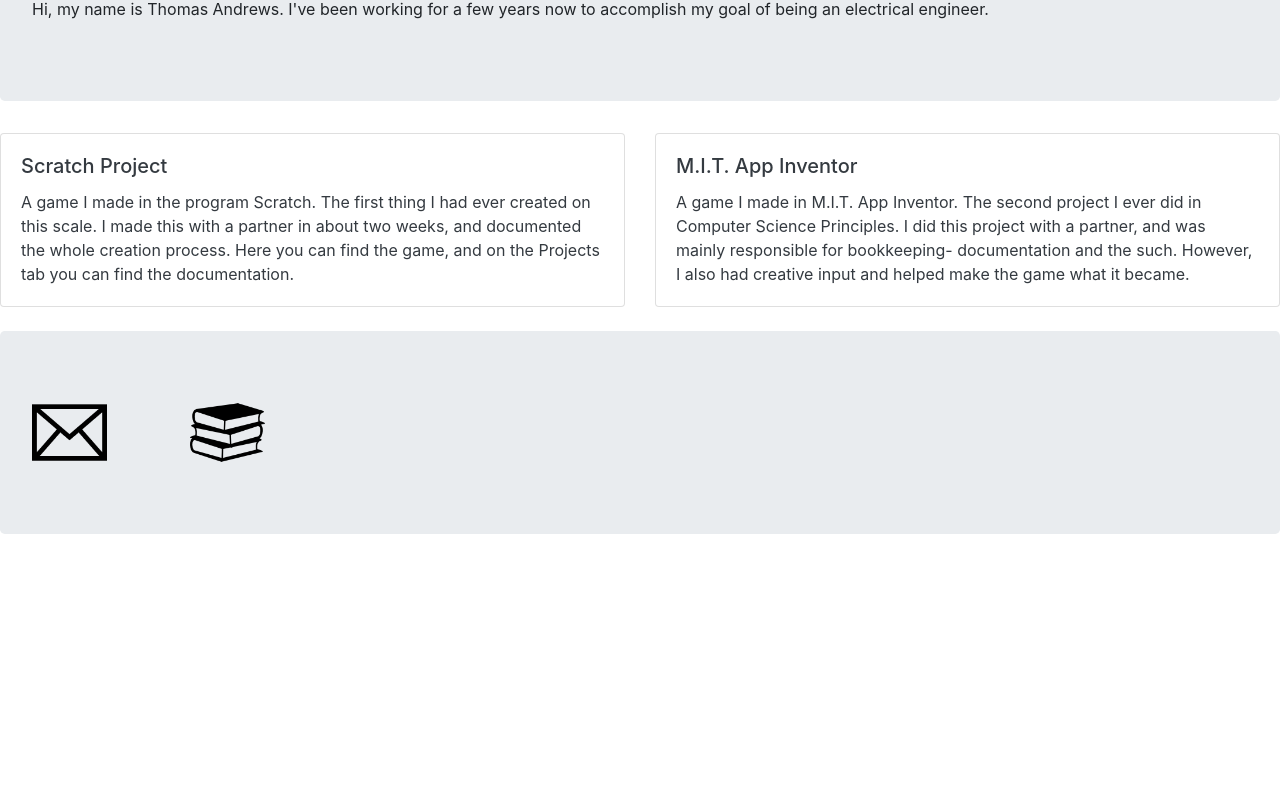
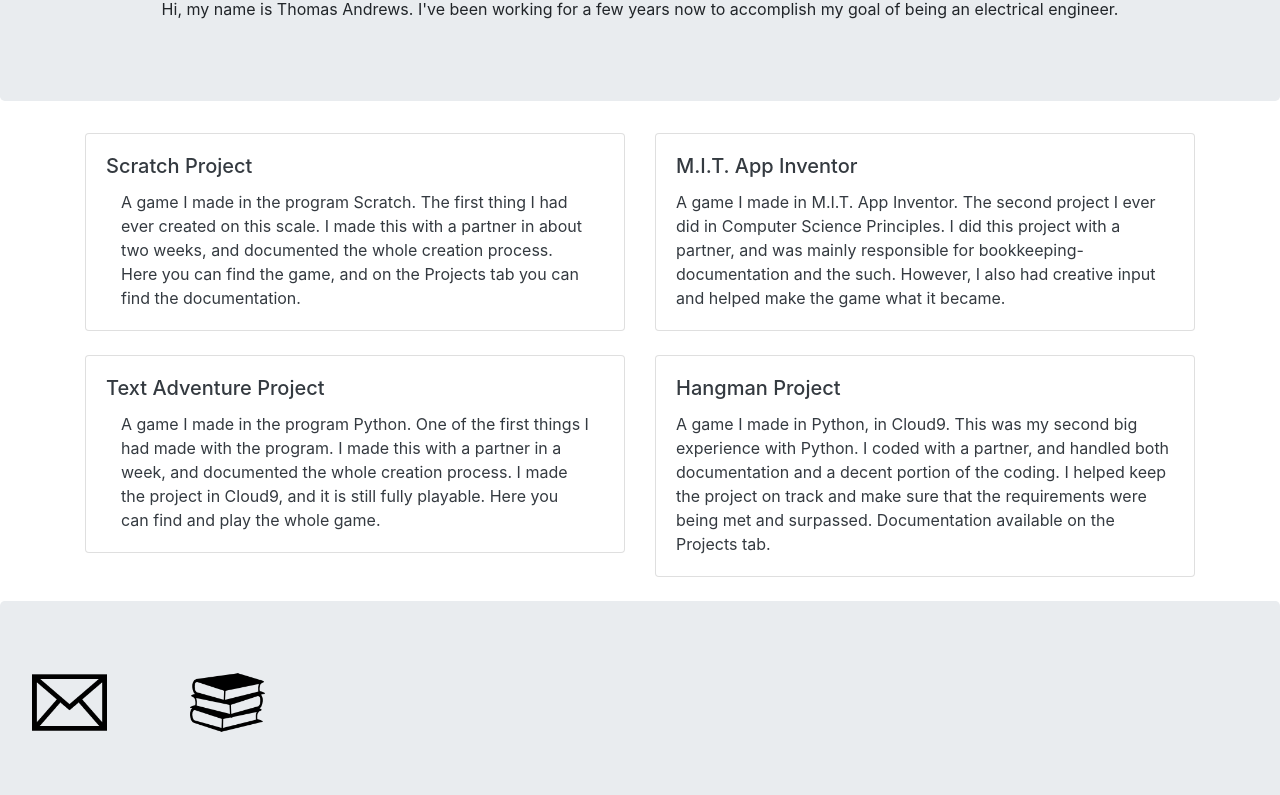
Before and after one commit to slightlyproblematic/portfolio, a plain HTML site: page index.html in a window 1280 px wide. Shown: the part 163-958 px from the top of the page. Before the commit the page ends 800 px from the top, so only its background shows below. Drawn offline with Linux system fonts and the light colour scheme.

Commit message:
website update

```diff
--- a/index.html
+++ b/index.html
@@ -25,27 +25,28 @@
             </ul>
         </div>
         <div class="jumbotron">
-            <h1>
+            <h1 class="text-center">
                 Thomas Andrews' Online Portfolio
             </h1>
-            <p>
+            <p class="text-center">
              Hi, my name is Thomas Andrews. I've been working for a few years
              now to accomplish my goal of being an electrical engineer.
             </p>
         </div>
+        <div class="container">
         <div class="row">
           <div class="col-sm-6">
             <div class="card">
                 <a target="_blank" href="https://scratch.mit.edu/projects/244667159/" class="text-dark">
             <div class="card-body">
                 <h5 class="card-title">Scratch Project</h5>
-                <div class="row">
+
                     <p class="col-sm-12 card-text">A game I made in the program
                     Scratch. The first thing I had ever created on this scale. I
                     made this with a partner in about two weeks, and documented the
                     whole creation process. Here you can find the game, and on the
                     Projects tab you can find the documentation. </p>
-                </div>
+
                 </a>
             </div>
             </div>
@@ -68,6 +69,43 @@
           </div>
         </div>
         <br>
+        <div class="row">
+          <div class="col-sm-6">
+            <div class="card">
+                <a target="_blank" href="https://ide.c9.io/vanschie/csp5-vanschie-d-python" class="text-dark">
+            <div class="card-body">
+                <h5 class="card-title">Text Adventure Project</h5>
+
+                    <p class="col-sm-12 card-text">A game I made in the program
+                    Python. One of the first things I had made with the program. I
+                    made this with a partner in a week, and documented the
+                    whole creation process. I made the project in Cloud9, and it is still
+                    fully playable. Here you can find and play the whole game.</p>
+
+                </a>
+            </div>
+            </div>
+          </div>
+          <div class="col-sm-6">
+            <div class="card">
+                <a target="_blank" href="https://ide.c9.io/tmandrews/csp5-andrews-t-python" class="text-dark">
+              <div class="card-body">
+                <h5 class="card-title">Hangman Project</h5>
+                <div class="row">
+                    <p class="col-sm-12 card-text">A game I made in Python, in Cloud9.
+                    This was my second big experience with Python.
+                    I coded with a partner, and handled both documentation and a decent
+                    portion of the coding. I helped keep the project on track and make sure that
+                    the requirements were being met and surpassed. Documentation available
+                    on the Projects tab.</p>
+                </div>
+                </a>
+              </div>
+            </div>
+          </div>
+        </div>
+        </div>
+        <br>
         <footer class="jumbotron">
             <div class="row">
                 <a target="_blank"href=mailto:andrews8753@mydusd.org>
```
Also changed, not shown: Andrews_Projects.html (+18 -1 lines), Andrews_Resume.html (+6 -6 lines), Images/Pythonproject.jpg (added), Images/gamesample.PNG (deleted), Images/gamesample.jpg (added).
